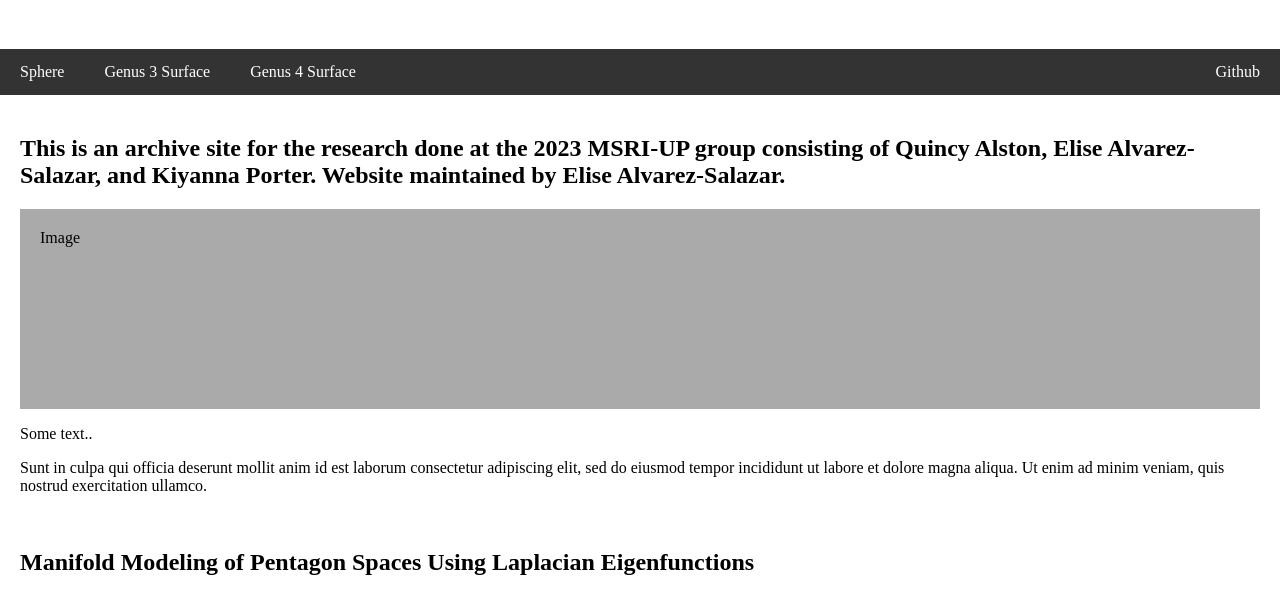
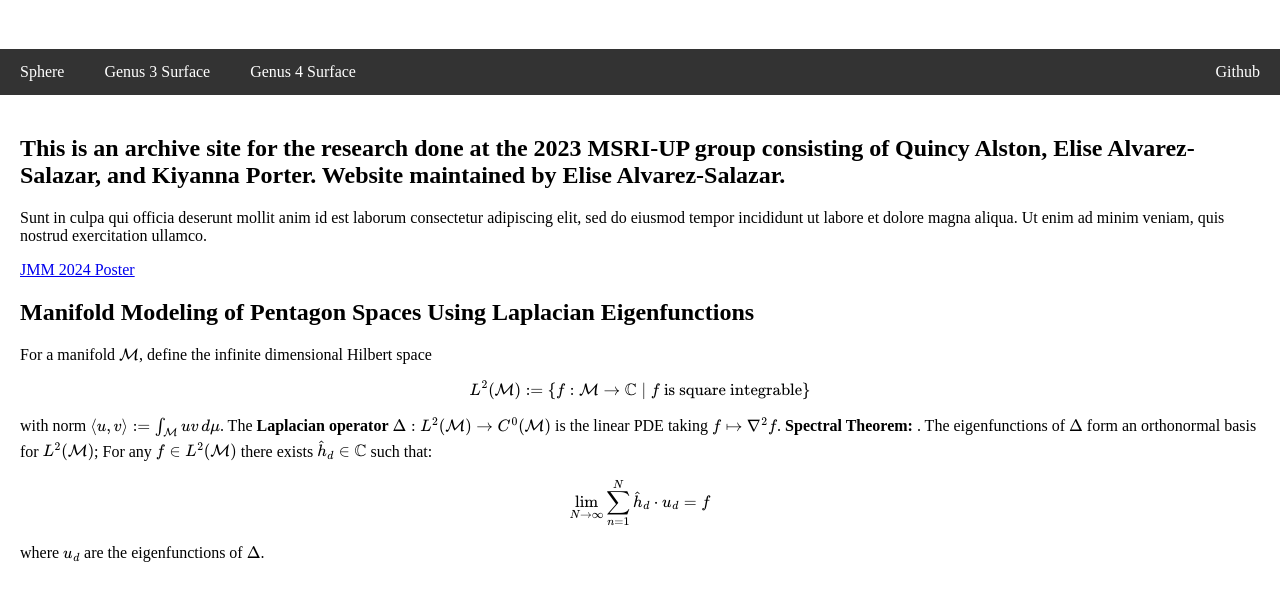
Before and after one commit to elise-lab/pentagon-MSRI-UP, a plain HTML site: page index.html in a window 1280 px wide. Shown: the part 210-800 px from the top of the page. Drawn offline with nearby package versions, Linux system fonts and the light colour scheme.

Commit message:
Update index.html

```diff
--- a/index.html
+++ b/index.html
@@ -134,10 +134,8 @@ td {padding: 10px;}
 
   <div class="main">
     <h2>This is an archive site for the research done at the 2023 MSRI-UP group consisting of Quincy Alston, Elise Alvarez-Salazar, and Kiyanna Porter. Website maintained by Elise Alvarez-Salazar.</h2>
-    <div class="fakeimg" style="height:200px;">Image</div>
-    <p>Some text..</p>
     <p>Sunt in culpa qui officia deserunt mollit anim id est laborum consectetur adipiscing elit, sed do eiusmod tempor incididunt ut labore et dolore magna aliqua. Ut enim ad minim veniam, quis nostrud exercitation ullamco.</p>
-
+    <a href="https://www.overleaf.com/read/wxpxmxsggcpn#50aa1e">JMM 2024 Poster</a>
     <br>
 
     <h2>Manifold Modeling of Pentagon Spaces Using Laplacian Eigenfunctions</h2>
```
